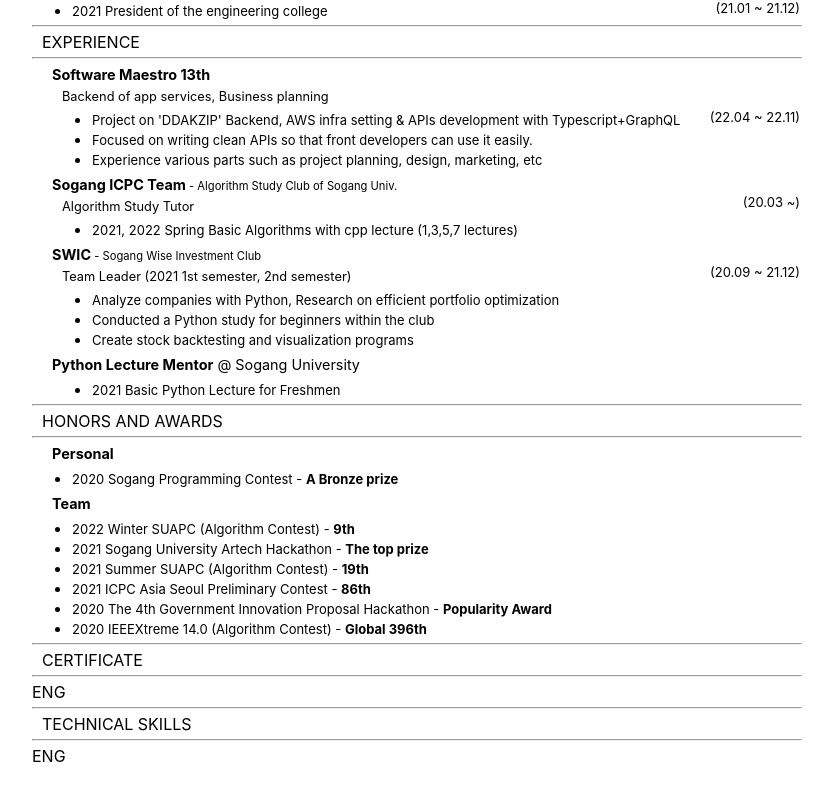
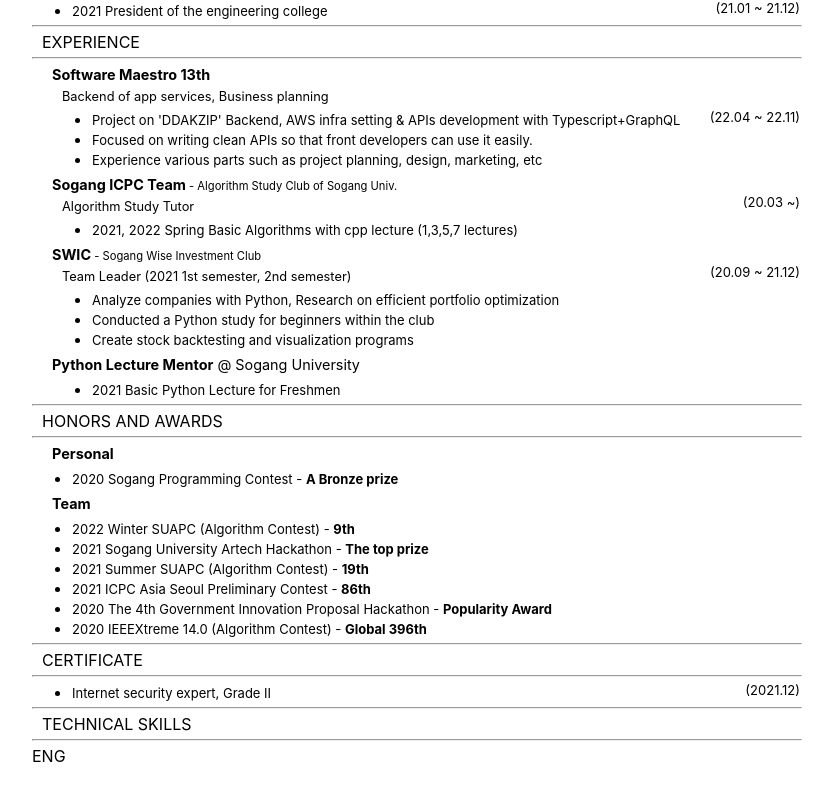
Before and after one commit to americano212/typescript-react-resume-page, a React (Create React App) app: page / in a window 1280 px wide. Shown: the part 301-1102 px from the top of the page, without its empty margins (224-1057 px from the left). Built offline with nearby package versions, Linux system fonts and the light colour scheme.

Commit message:
feat: 자격증 추가

```diff
--- a/src/components/Certificate.tsx
+++ b/src/components/Certificate.tsx
@@ -1,7 +1,10 @@
 import React from "react";
 
 import { useSelector } from "react-redux";
+import styled from "styled-components";
 import { RootState } from "../store/modules";
+import ContentDate from "./atoms/ContentDate";
+import Contents from "./atoms/Contents";
 
 import TitleBox from "./atoms/TitleBox";
 
@@ -12,9 +15,21 @@
   return (
     <div>
       <TitleBox title={"CERTIFICATE"} />
-      {language}
+      <ULSmallMargin>
+        <li>
+          <Contents>
+            {language === "ENG"
+              ? "Internet security expert, Grade II"
+              : "인터넷보안전문가 2급"}
+          </Contents>
+          <ContentDate>(2021.12)</ContentDate>
+        </li>
+      </ULSmallMargin>
     </div>
   );
 }
-
+const ULSmallMargin = styled.ul`
+  margin-top: 5px;
+  margin-bottom: 5px;
+`;
 export default Certificate;
```
